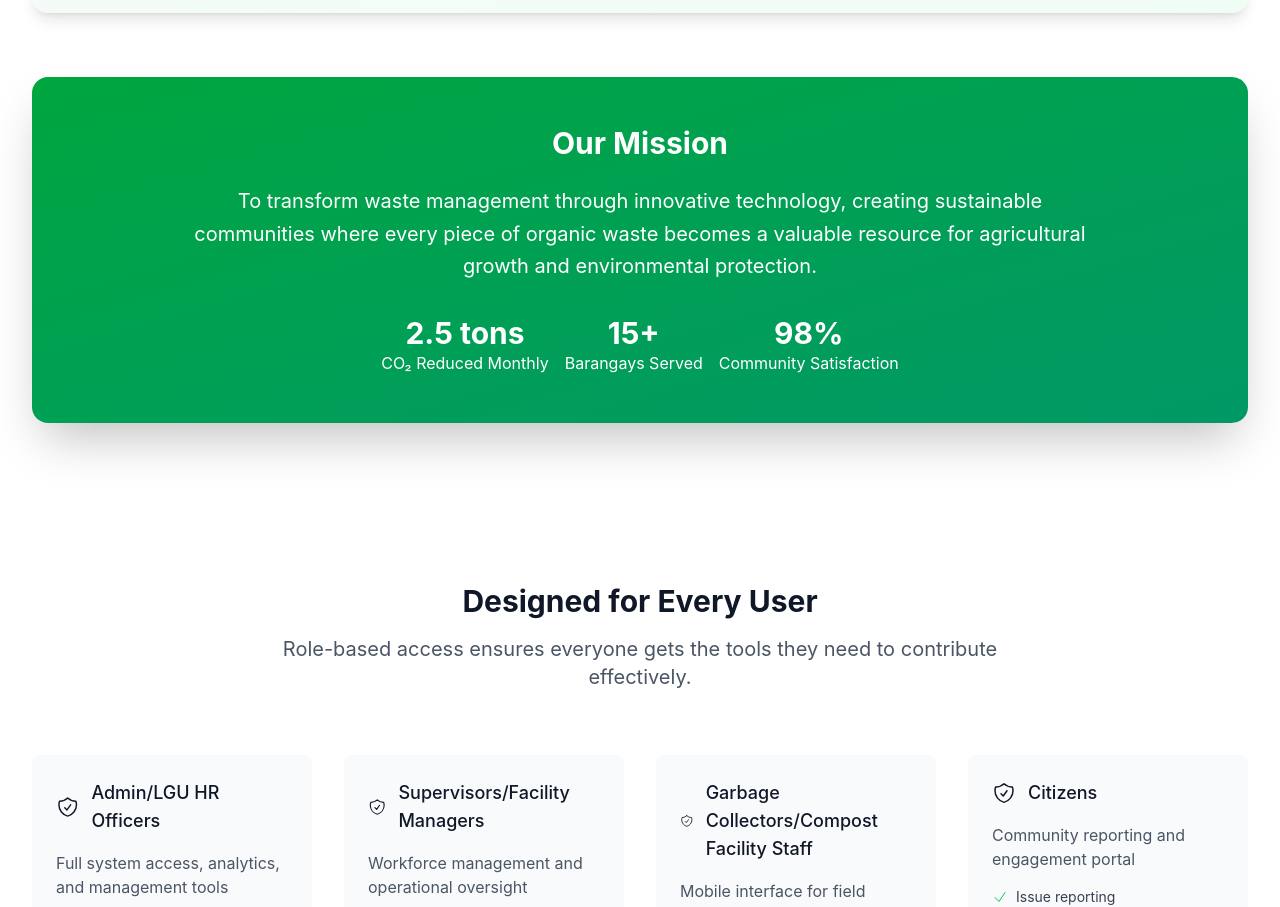
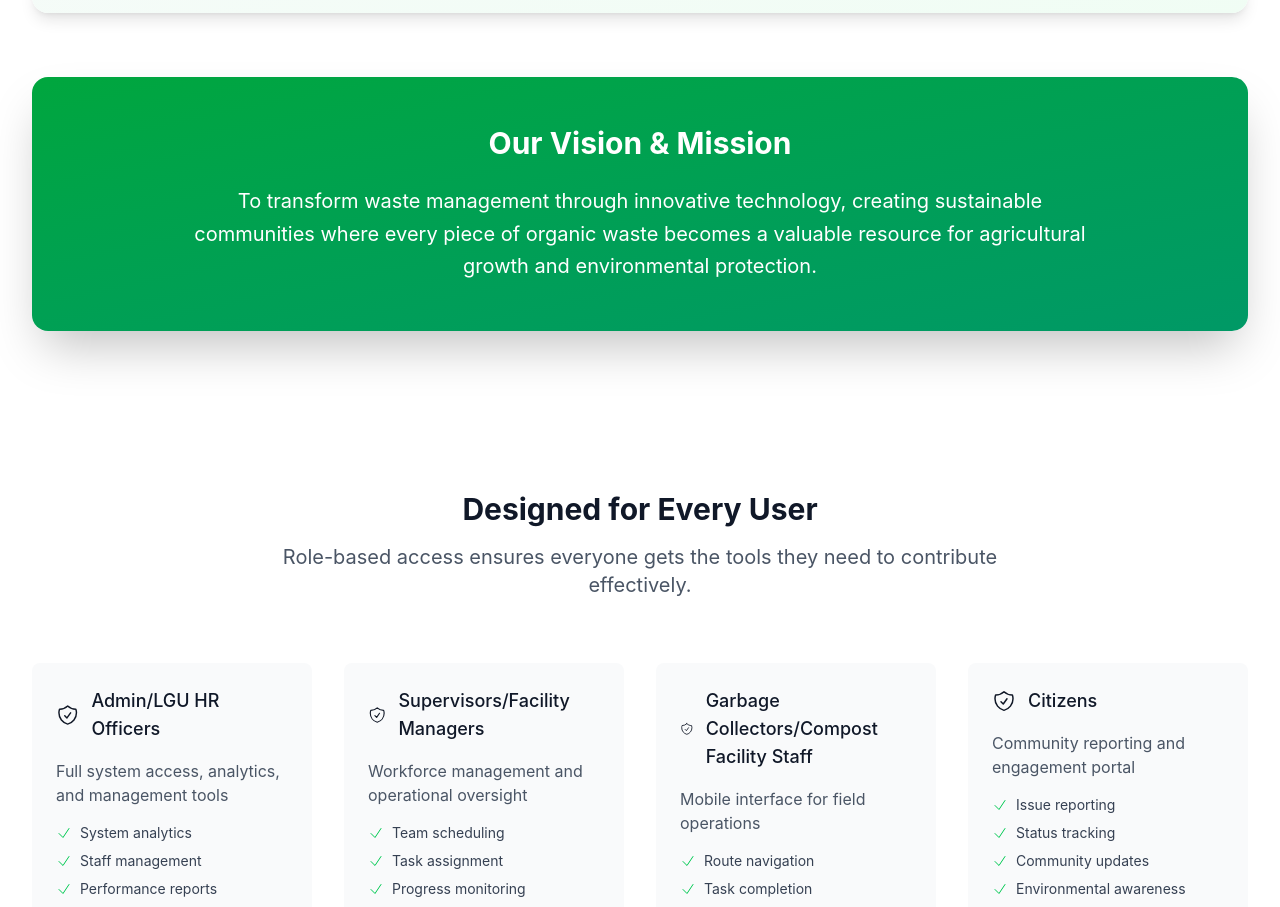
Before and after one commit to darylcommits/Sangbo-berde, a React (Vite) app: page / in a window 1280 px wide. Shown: the part 2440-3347 px from the top of the page. Built offline with nearby package versions, Linux system fonts and the light colour scheme.

Commit message:
Revise heading and remove statistics section
Updated the heading to reflect both vision and mission. Removed statistics display section for a cleaner layout.

```diff
--- a/src/components/landing/AboutSection.jsx
+++ b/src/components/landing/AboutSection.jsx
@@ -161,35 +161,12 @@ const AboutSection = () => {
               animation: isVisible ? 'fadeInUp 1s ease-out forwards' : 'none'
             }}
           >
-            <h3 className="text-3xl font-bold mb-6">Our Mission</h3>
+            <h3 className="text-3xl font-bold mb-6">Our Vision & Mission</h3>
             <p className="text-xl max-w-4xl mx-auto leading-relaxed">
               To transform waste management through innovative technology, creating sustainable
               communities where every piece of organic waste becomes a valuable resource for
               agricultural growth and environmental protection.
             </p>
-            <div className="mt-8 flex flex-col sm:flex-row gap-4 justify-center">
-              {[
-                { value: "2.5 tons", label: "CO₂ Reduced Monthly" },
-                { value: "15+", label: "Barangays Served" },
-                { value: "98%", label: "Community Satisfaction" }
-              ].map((stat, index) => (
-                <div
-                  key={index}
-                  className="text-center group hover:scale-105 transition-all duration-300"
-                  style={{
-                    animationDelay: `${index * 200}ms`,
-                    animation: isVisible ? 'fadeInUp 0.6s ease-out forwards' : 'none'
-                  }}
-                >
-                  <div className="text-3xl font-bold group-hover:text-yellow-200 transition-colors duration-300">
-                    {stat.value}
-                  </div>
-                  <div className="text-primary-100 group-hover:text-white transition-colors duration-300">
-                    {stat.label}
-                  </div>
-                </div>
-              ))}
-            </div>
           </div>
         </div>
       </div>
```
